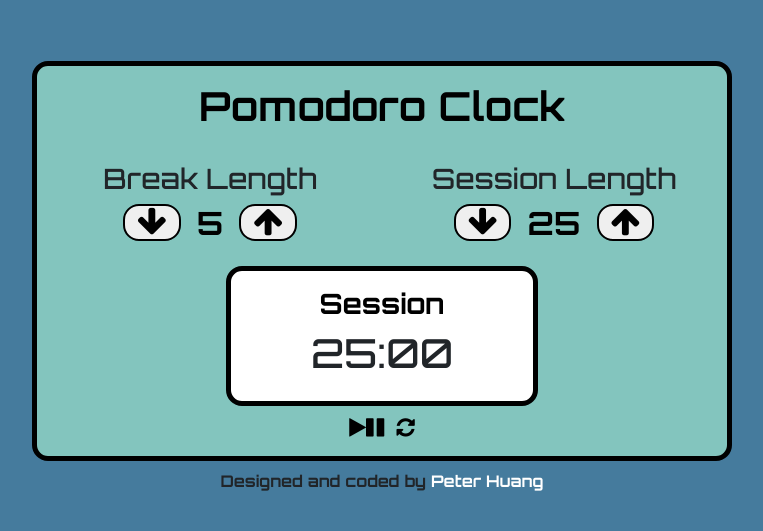
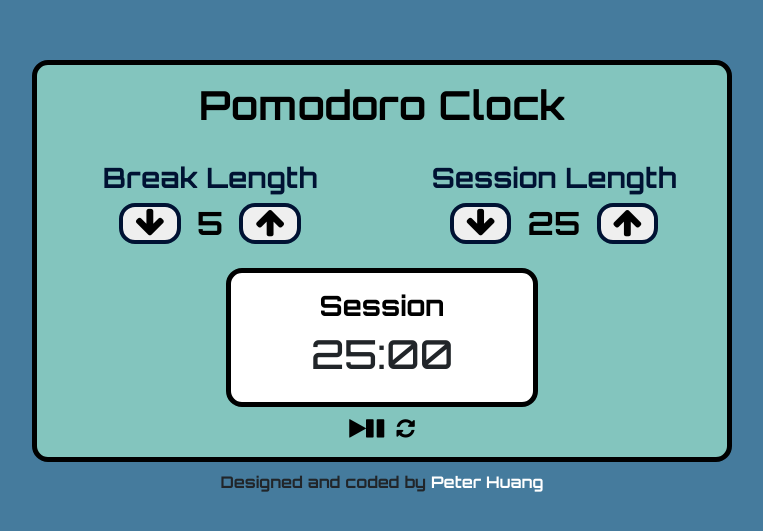
Before and after one commit to peter-huang/pomodoro-clock, a React (Create React App) app: page / in a window 1280 px wide. Shown: the part 123-654 px from the top of the page, without its empty margins (258-1021 px from the left). Built offline with nearby package versions, Linux system fonts and the light colour scheme.

Commit message:
Break and session increase/decrease logic added

```diff
--- a/src/App.js
+++ b/src/App.js
@@ -1,9 +1,110 @@
 import React from "react";
 import logo from "./logo.svg";
+
+const CLOCK_STATES = {
+  DEFAULT: {
+    session_length: 25,
+    break_length: 5,
+    time_left: "25:00",
+    start_stopState: false,
+  },
+};
 
 class App extends React.Component {
   constructor(props) {
     super(props);
+
+    this.state = CLOCK_STATES.DEFAULT;
+
+    // Break
+    this.increaseBreak = this.increaseBreak.bind(this);
+    this.decreaseBreak = this.decreaseBreak.bind(this);
+
+    // Length
+    this.increaseLength = this.increaseLength.bind(this);
+    this.decreaseLength = this.decreaseLength.bind(this);
+
+    // Play and Reset
+    this.reset = this.reset.bind(this);
+    this.formatTime = this.formatTime.bind(this);
+    this.start_stop = this.start_stop.bind(this);
+  }
+
+  start_stop() {
+    let remainTime = this.state.session_length * 60;
+
+    let formattedTime = this.formatTime(remainTime);
+
+    this.setState((state) => {
+      return {
+        start_stopState: !state.start_stopState,
+      };
+    });
+  }
+
+  /*
+   * Formats seconds into proper mm:ss format (minutes:seconds)
+   *
+   * @param time - the amount of time in seconds
+   */
+  formatTime(time) {
+    console.log(time);
+    let min = Math.floor(time / 60);
+    let seconds = time - min * 60;
+
+    return min + ":" + seconds;
+  }
+
+  increaseBreak() {
+    this.setState((state) => {
+      return {
+        break_length:
+          state.break_length + 1 <= 60
+            ? state.break_length + 1
+            : state.break_length,
+      };
+    });
+  }
+
+  decreaseBreak() {
+    this.setState((state) => {
+      return {
+        break_length:
+          state.break_length - 1 >= 1
+            ? state.break_length - 1
+            : state.break_length,
+      };
+    });
+  }
+
+  increaseLength() {
+    this.setState((state) => {
+      return {
+        session_length:
+          state.session_length + 1 <= 60
+            ? state.session_length + 1
+            : state.session_length,
+      };
+    });
+  }
+
+  decreaseLength() {
+    this.setState((state) => {
+      return {
+        session_length:
+          state.session_length - 1 >= 1
+            ? state.session_length - 1
+            : state.session_length,
+      };
+    });
+  }
+
+  /*
+   * Resets the clock to default settings
+   *
+   */
+  reset() {
+    this.setState((state) => CLOCK_STATES.DEFAULT);
   }
 
   render() {
@@ -32,17 +133,17 @@ class App extends React.Component {
                       id="break-container"
                       class="col-12 col-sm-12 col-md-12 col-lg-12 col-xl-12 d-flex justify-content-center align-items-center"
                     >
-                      <button id="break-decrement">
+                      <button id="break-decrement" onClick={this.decreaseBreak}>
                         <i
                           class="fa fa-arrow-down fa-2x"
                           aria-hidden="true"
                         ></i>
                       </button>
                       <h2 id="break-length" class="text-center">
-                        5
+                        {this.state.break_length}
                       </h2>
 
-                      <button id="break-increment">
+                      <button id="break-increment" onClick={this.increaseBreak}>
                         <i class="fa fa-arrow-up fa-2x" aria-hidden="true"></i>
                       </button>
                     </div>
@@ -61,17 +162,23 @@ class App extends React.Component {
                       id="break-container"
                       class="col-12 col-sm-12 col-md-12 col-lg-12 col-xl-12 d-flex justify-content-center align-items-center"
                     >
-                      <button id="session-decrement">
+                      <button
+                        id="session-decrement"
+                        onClick={this.decreaseLength}
+                      >
                         <i
                           class="fa fa-arrow-down fa-2x"
                           aria-hidden="true"
                         ></i>
                       </button>
                       <h2 id="session-length" class="text-center">
-                        25
+                        {this.state.session_length}
                       </h2>
 
-                      <button id="session-increment">
+                      <button
+                        id="session-increment"
+                        onClick={this.increaseLength}
+                      >
                         <i class="fa fa-arrow-up fa-2x" aria-hidden="true"></i>
                       </button>
                     </div>
@@ -86,7 +193,7 @@ class App extends React.Component {
                     </h3>
 
                     <h1 id="time-left" class="text-center">
-                      25:00
+                      {this.state.time_left}
                     </h1>
 
                     <audio
@@ -96,11 +203,11 @@ class App extends React.Component {
                   </div>
 
                   <div id="play-reset-controls" class="pt-2">
-                    <button id="start_stop">
+                    <button id="start_stop" onClick={this.start_stop}>
                       <i class="fa fa-play fa-lg" aria-hidden="true"></i>
                       <i class="fa fa-pause fa-lg" aria-hidden="true"></i>
                     </button>
-                    <button id="reset">
+                    <button id="reset" onClick={this.reset}>
                       <i class="fa fa-refresh fa-lg" aria-hidden="true"></i>
                     </button>
                   </div>
--- a/src/frontend/css/main.css
+++ b/src/frontend/css/main.css
@@ -44,7 +44,7 @@ a:hover, a:visited {
 #pomodoro-clock #break-decrement,
 #pomodoro-clock #break-increment {
   border-radius: 1em;
-  border: 2px black solid;
+  border: 4px #001233 solid;
 }
 
 #pomodoro-clock #session-decrement i,
@@ -73,6 +73,12 @@ a:hover, a:visited {
 #pomodoro-clock #break-increment:focus i,
 #pomodoro-clock #break-increment:hover i {
   color: white;
+}
+
+#pomodoro-clock #break-label,
+#pomodoro-clock #session-label {
+  color: #001233;
+  font-weight: bold;
 }
 
 #pomodoro-clock #break-length,
--- a/src/frontend/scss/main.scss
+++ b/src/frontend/scss/main.scss
@@ -60,7 +60,7 @@ a {
   #break-decrement,
   #break-increment {
     border-radius: 1em;
-    border: 2px black solid;
+    border: 4px #001233 solid;
     i {
       padding: 0em 0.25em;
     }
@@ -72,6 +72,12 @@ a {
         color: white;
       }
     }
+  }
+
+  #break-label,
+  #session-label {
+    color: #001233;
+    font-weight: bold;
   }
 
   #break-length,
```
Also changed, not shown: 1 other file (tests, documents, lock files or other folders).
